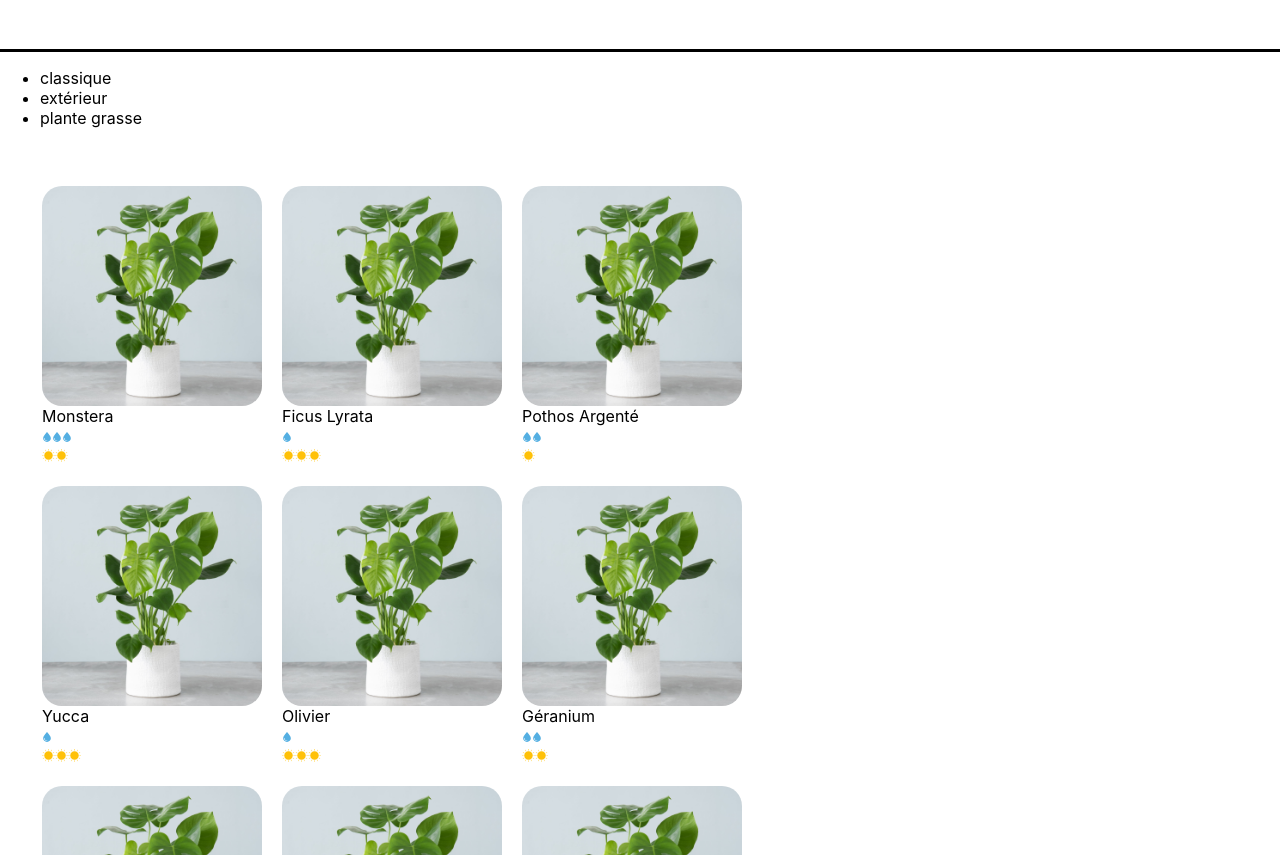
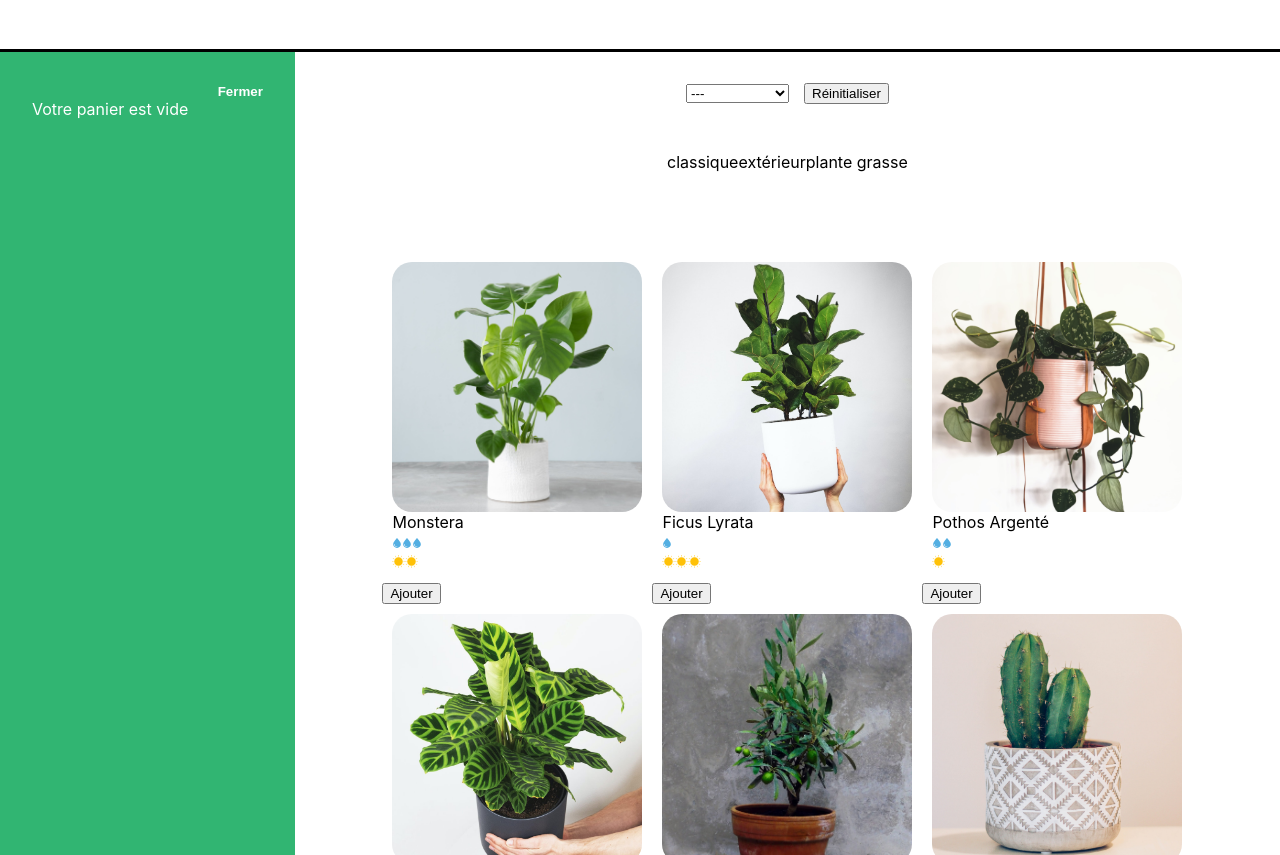
Before and after one commit to julesnikiema/la-maison-jungle-, a React app: page / in a window 1280 px wide. Shown: the part 97-952 px from the top of the page. Built offline with nearby package versions, Linux system fonts and the light colour scheme.

Commit message:
basket adding

```diff
--- a/src/Components/App.js
+++ b/src/Components/App.js
@@ -2,15 +2,27 @@ import Banner from './Banner'
 import ShoppingList from './ShoppingList';
 import logo from '../Assets/logo.png'
 import Footer from './Footer';
+import Cart from './Cart';
+import { useState } from 'react';
+import '../Styles/Layout.css'
+
 
 function App() {
+
+  const [cart, updateCart] = useState([]);
+
   return (
     <div>
      <Banner>
 				<img src={logo} alt='La maison jungle' className='lmj-logo' />
 				<h1 className='lmj-title'>La maison jungle</h1>
 			</Banner>
-      <ShoppingList/>
+      <div className='lmj-layout-inner' >
+      <Cart cart={cart} updateCart={updateCart} />
+      <ShoppingList cart={cart} updateCart={updateCart}/>
+
+      </div>
+
       <Footer/>
     </div>
   )
--- a/src/Components/Cart.js
+++ b/src/Components/Cart.js
@@ -1,21 +1,53 @@
+import { useState } from "react";
 import '../Styles/Cart.css'
 
-function Cart() {
 
-    // nous mettons monsteraprice , ivyprice et flowerprice dans des variables
-	const monsteraPrice = 8
-	const ivyPrice = 10
-	const flowerPrice = 15
 
-	return (
-		<div className="lmj-cart">
+
+
+function Cart ({cart, updateCart}){
+	const [isOpen, setIsOpen] = useState(true)
+	const total = cart.reduce(
+		(acc, plantType) => acc + plantType.amount * plantType.price,
+		0
+	)
+
+
+
+	return isOpen ? (
+		<div className='lmj-cart'>
+			<button
+				className='lmj-cart-toggle-button'
+				onClick={() => setIsOpen(false)}
+			>
+				Fermer
+			</button>
+
+			{cart.length > 0 ? (
+				<div>
 					<h2>Panier</h2>
 					<ul>
-				<li>Monstera : {monsteraPrice}€</li>
-				<li>Lierre : {ivyPrice}€</li>
-				<li>Fleurs : {flowerPrice}€</li>
+						{cart.map(({ name, price, amount }, index) => (
+							<div key={`${name}-${index}`}>
+								{name} {price}€ x {amount}
+							</div>
+						))}
 					</ul>
-			Total : {monsteraPrice + ivyPrice + flowerPrice}€
+					<h3>Total :{total}€</h3>
+					<button onClick={() => updateCart([])}>Vider le panier</button>
+				</div>
+			) : (
+				<div>Votre panier est vide</div>
+			)}
+			</div>
+			) : (
+				<div className='lmj-cart-closed'>
+					<button
+						className='lmj-cart-toggle-button'
+						onClick={() => setIsOpen(true)}
+					>
+						Ouvrir le Panier
+					</button>
 				</div>
 			)
 		}
--- /dev/null
+++ b/src/Components/Categories.js
@@ -0,0 +1,23 @@
+import '../Styles/Categories.css'
+
+function Categories({ setActiveCategory, categories, activeCategory }) {
+	return (
+		<div className='lmj-categories'>
+			<select
+				value={activeCategory}
+				onChange={(e) => setActiveCategory(e.target.value)}
+				className='lmj-categories-select'
+			>
+				<option value=''>---</option>
+				{categories.map((cat) => (
+					<option key={cat} value={cat}>
+						{cat}
+					</option>
+				))}
+			</select>
+			<button onClick={() => setActiveCategory('')}>Réinitialiser</button>
+		</div>
+	)
+}
+
+export default Categories
--- a/src/Components/ShoppingList.js
+++ b/src/Components/ShoppingList.js
@@ -1,24 +1,45 @@
 import { plantList } from "../datas/PlantList";
 import PlantItem from './PlantItem'
-
+import Categories from "./Categories";
 import '../Styles/ShoppingList.css';
-
-
-function ShoppingList() {
+import { useState } from "react";
 
 //     Le composant ShoppingList retourne un élément <div> contenant deux listes <ul> :
 
+function ShoppingList({cart , updateCart}) {
+
+
+	const [activeCategory, setActiveCategory] = useState('')
 	const categories = plantList.reduce(
 		(acc, plant) =>
 			acc.includes(plant.category) ? acc : acc.concat(plant.category),
 		[]
 	)
+	function addToCart(name, price) {
+		const currentPlantSaved = cart.find((plant) => plant.name === name)
+		if (currentPlantSaved) {
+			const cartFilteredCurrentPlant = cart.filter(
+				(plant) => plant.name !== name
+			)
+			updateCart([
+				...cartFilteredCurrentPlant,
+				{ name, price, amount: currentPlantSaved.amount + 1 }
+			])
+		} else {
+			updateCart([...cart, { name, price, amount: 1 }])
+		}
+	}
+	return (
+		<div className='lmj-shopping-list' >
+       {/* La première liste affiche les catégories uniques des plantes extraites à l'aide de reduce() et .map(). */}
+	   <Categories
+				categories={categories}
+				setActiveCategory={setActiveCategory}
+				activeCategory={activeCategory}
+		/>
 
-	return (
-		<div>
-       {/* La première liste affiche les catégories uniques des plantes extraites à l'aide de reduce() et .map(). */}
 
-			<ul>
+			<ul className='lmj-plant-list' >
 				{categories.map((cat) => (
 					<li key={cat}>{cat}</li>
 				))}
@@ -26,15 +47,20 @@ function ShoppingList() {
              {/* La seconde liste (ul.lmj-plant-list) affiche toutes les plantes de plantList avec leurs noms et,
         le cas échéant, l'indication de promotion spéciale. */}
 		<ul className='lmj-plant-list'>
-				{plantList.map(({ id, cover, name, water, light }) => (
+				{plantList.map(({ id, cover, name, water, light, price, category }) =>
+					!activeCategory || activeCategory === category ? (
+						<div key={id}>
 							<PlantItem
-						id={id}
 								cover={cover}
 								name={name}
 								water={water}
 								light={light}
+								price={price}
 							/>
-				))}
+							<button onClick={() => addToCart(name, price)}>Ajouter</button>
+						</div>
+					) : null
+				)}
 			</ul>
 		</div>
 	)
--- a/src/Styles/Cart.css
+++ b/src/Styles/Cart.css
@@ -2,4 +2,34 @@
 	color: white;
 	background-color: #31b572;
 	padding: 32px;
+	display: flex;
+	flex-direction: column;
+	justify-content: flex-start;
+	width: 300px;
 }
+
+.lmj-cart-add-button {
+	margin-left: 32px;
+	cursor: pointer;
+}
+
+.lmj-cart-toggle-button {
+	background: none;
+	outline: none;
+	border: none;
+	font-weight: 600;
+	cursor: pointer;
+	align-self: self-start;
+	padding: 0;
+	color: white;
+	align-self: flex-end;
+}
+
+.lmj-cart-closed {
+	padding: 32px;
+	width: 300px;
+}
+
+.lmj-cart-closed > button {
+	color: black;
+}
--- /dev/null
+++ b/src/Styles/Categories.css
@@ -0,0 +1,8 @@
+.lmj-categories {
+	text-align: center;
+	padding-top: 30px;
+}
+
+.lmj-categories-select {
+	margin-right: 15px;
+}
--- /dev/null
+++ b/src/Styles/Layout.css
@@ -0,0 +1,4 @@
+.lmj-layout-inner {
+	display: flex;
+	flex-direction: row;
+}
--- a/src/Styles/PlantItem.css
+++ b/src/Styles/PlantItem.css
@@ -1,7 +1,8 @@
 .lmj-plant-item-cover {
-	height: 220px;
-	width: 220px;
+	height: 250px;
+	width: 250px;
 	border-radius: 20px;
+	object-fit: cover;
 }
 
 .lmj-plant-item {
@@ -11,4 +12,16 @@
 	justify-content: center;
 	flex-direction: column;
 	text-transform: capitalize;
+	position: relative;
 }
+
+.lmj-plant-item-price {
+	position: absolute;
+	border-radius: 20px 20px 20px 0;
+	background-color: #31b472;
+	color: white;
+	padding: 15px;
+	right: 0;
+	top: 0;
+	font-weight: 500;
+}
--- a/src/Styles/ShoppingList.css
+++ b/src/Styles/ShoppingList.css
@@ -1,7 +1,11 @@
+.lmj-shopping-list {
+	width: 100%;
+}
+
 .lmj-plant-list {
 	list-style-type: none;
 	padding: 32px;
 	display: flex;
 	flex-wrap: wrap;
-	max-width: 800px;
+	justify-content: center;
 }
--- a/src/datas/PlantList.js
+++ b/src/datas/PlantList.js
@@ -1,14 +1,22 @@
 import monstera from '../Assets/monstera.jpg'
+import lyrata from '../Assets/lyrata.jpg'
+import pothos from '../Assets/pothos.jpg'
+import succulent from '../Assets/succulent.jpg'
+import olivier from '../Assets/olivier.jpg'
+import basil from '../Assets/basil.jpg'
+import mint from '../Assets/mint.jpg'
+import calathea from '../Assets/calathea.jpg'
+import cactus from '../Assets/cactus.jpg'
 
 export const plantList = [
 	{
 		name: 'monstera',
 		category: 'classique',
 		id: '1ed',
-		isBestSale: true,
 		light: 2,
 		water: 3,
-		cover: monstera
+		cover: monstera,
+		price: 15
 	},
 	{
 		name: 'ficus lyrata',
@@ -16,23 +24,29 @@ export const plantList = [
 		id: '2ab',
 		light: 3,
 		water: 1,
-		cover: monstera
+		cover: lyrata,
+		price: 16
 	},
+
 	{
 		name: 'pothos argenté',
 		category: 'classique',
 		id: '3sd',
 		light: 1,
 		water: 2,
-		cover: monstera
+		cover: pothos,
+
+		price: 9
 	},
 	{
-		name: 'yucca',
+		name: 'calathea',
 		category: 'classique',
 		id: '4kk',
-		light: 3,
-		water: 1,
-		cover: monstera
+		light: 2,
+		water: 3,
+		cover: calathea,
+
+		price: 20
 	},
 	{
 		name: 'olivier',
@@ -40,32 +54,27 @@ export const plantList = [
 		id: '5pl',
 		light: 3,
 		water: 1,
-		cover: monstera
+		cover: olivier,
+		price: 25
 	},
+
 	{
-		name: 'géranium',
-		category: 'extérieur',
-		id: '6uo',
+		name: 'cactus',
+		category: 'plante grasse',
+		id: '8fp',
 		light: 2,
-		water: 2,
-		cover: monstera
+		water: 1,
+		cover: cactus,
+		price: 6
 	},
 	{
 		name: 'basilique',
 		category: 'extérieur',
 		id: '7ie',
-		isBestSale: true,
 		light: 2,
 		water: 3,
-		cover: monstera
-	},
-	{
-		name: 'aloe',
-		category: 'plante grasse',
-		id: '8fp',
-		light: 2,
-		water: 1,
-		cover: monstera
+		cover: basil,
+		price: 5
 	},
 	{
 		name: 'succulente',
@@ -73,22 +82,17 @@ export const plantList = [
 		id: '9vn',
 		light: 2,
 		water: 1,
-		cover: monstera
+		cover: succulent,
+		price: 8
+	},
+
+	{
+		name: 'menthe',
+		category: 'extérieur',
+		id: '6uo',
+		light: 2,
+		water: 2,
+		cover: mint,
+		price: 4
 	}
 ]
-
-// Constituer une nouvelle liste de manière dynamique qui extrait les catégories uniques de plantes
-
-// const plantcategory = plantcategory.reduce((acc, item)=>{
-
-//     if (!acc.includes(item.category)) {
-//         acc.push(item.category);
-//     }
-// },[]);
-
-// console.log(plantcategory); // Output: ['classique', 'extérieur', 'plante grasse']
-
-//L'utilisation de .reduce() sur plantList permet d'extraire les catégories uniques de plantes.
-// À chaque itération, la fonction de rappel vérifie si la catégorie de l'élément en cours (item.category) est déjà présente
-//dans l'accumulateur (acc). Si elle n'est pas présente, elle est ajoutée à l'accumulateur.
-//Le résultat final est un tableau contenant uniquement les catégories uniques extraites de plantList.
```
Also changed, not shown: src/Assets/basil.jpg (added), src/Assets/cactus.jpg (added), src/Assets/calathea.jpg (added), src/Assets/lyrata.jpg (added), src/Assets/mint.jpg (added), src/Assets/olivier.jpg (added), src/Assets/pothos.jpg (added), src/Assets/succulent.jpg (added). Lines whose indentation alone changed are shown as unchanged.
